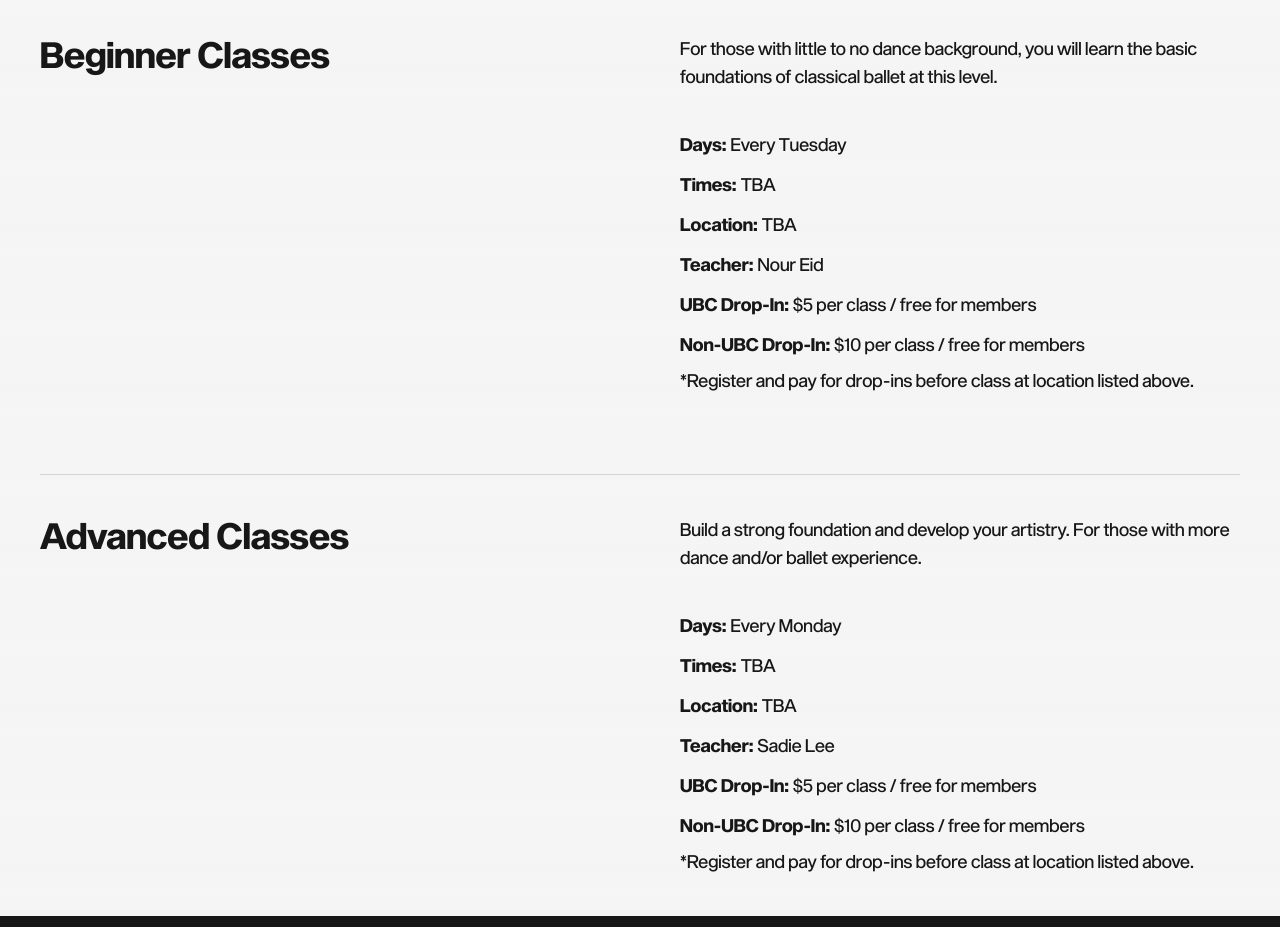
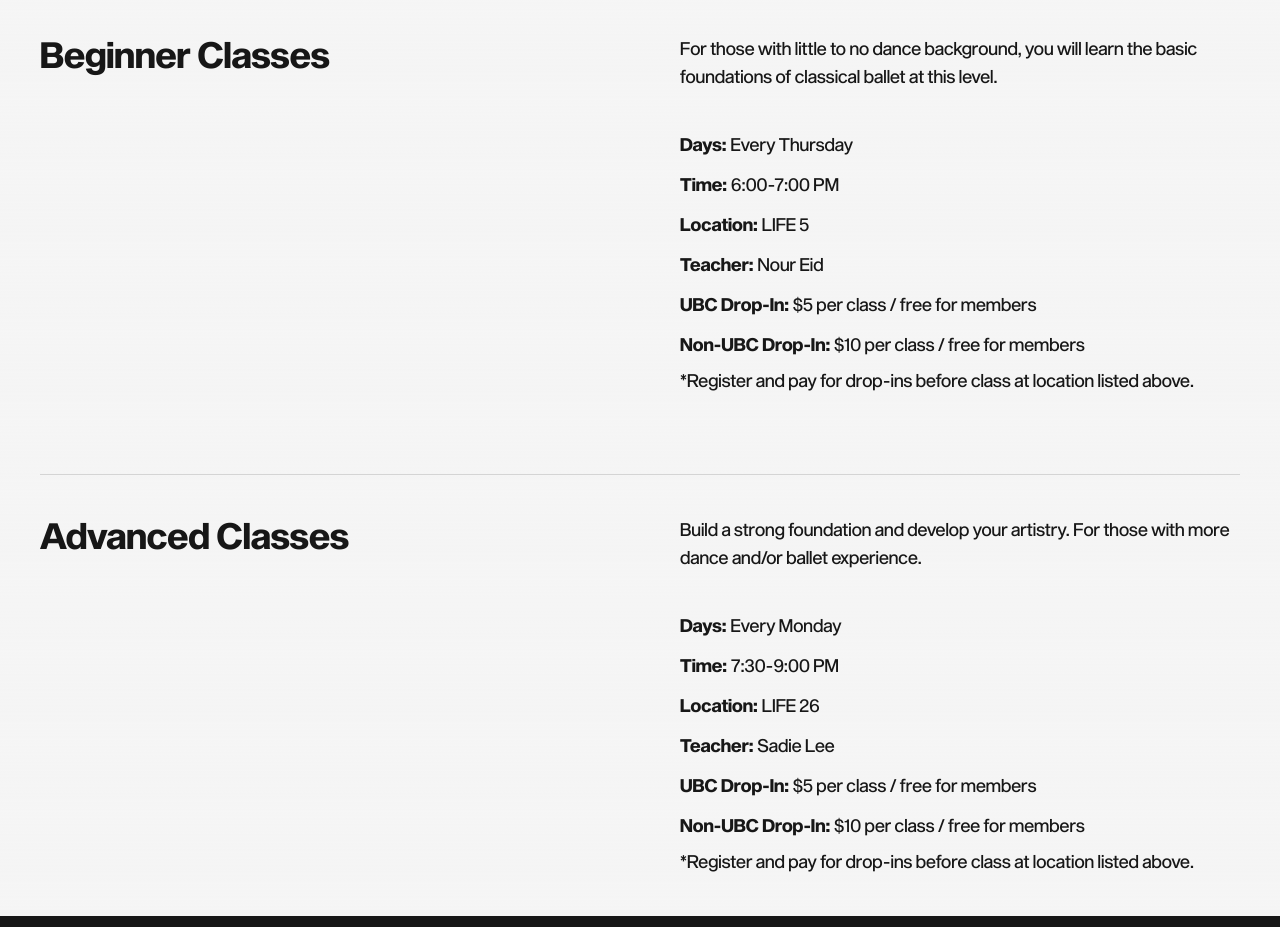
Before and after one commit to leesadie/ubcballet, a Next.js app: page /classes in a window 1280 px wide. Shown: the part 1000-1927 px from the top of the page. Built offline with nearby package versions, Linux system fonts and the light colour scheme.

Commit message:
updated class details

```diff
--- a/app/classes/ClassesClient2.tsx
+++ b/app/classes/ClassesClient2.tsx
@@ -55,15 +55,15 @@ const ClassesClient2 = () => {
                                 Days:
                             </div>
                             <div className="text-neutral-900 md:text-lg text-base">
-                                Every Tuesday
+                                Every Thursday
                             </div>
                         </div>
                         <div className="flex flex-row mt-3 md:mx-10 mx-6 gap-1">
                             <div className={`text-neutral-900 md:text-lg text-base ${font_bold.className}`}>
-                                Times:
+                                Time:
                             </div>
                             <div className="text-neutral-900 md:text-lg text-base">
-                                TBA
+                                6:00-7:00 PM
                             </div>
                         </div>
                         <div className="flex flex-row mt-3 md:mx-10 mx-6 gap-1">
@@ -71,7 +71,7 @@ const ClassesClient2 = () => {
                                 Location:
                             </div>
                             <div className="text-neutral-900 md:text-lg text-base">
-                                TBA
+                                LIFE 5
                             </div>
                         </div>
                         <div className="flex flex-row mt-3 md:mx-10 mx-6 gap-1">
@@ -137,10 +137,10 @@ const ClassesClient2 = () => {
                         </div>
                         <div className="flex flex-row mt-3 md:mx-10 mx-6 gap-1">
                             <div className={`text-neutral-900 md:text-lg text-base ${font_bold.className}`}>
-                                Times:
+                                Time:
                             </div>
                             <div className="text-neutral-900 md:text-lg text-base">
-                                TBA
+                                7:30-9:00 PM
                             </div>
                         </div>
                         <div className="flex flex-row mt-3 md:mx-10 mx-6 gap-1">
@@ -148,7 +148,7 @@ const ClassesClient2 = () => {
                                 Location:
                             </div>
                             <div className="text-neutral-900 md:text-lg text-base">
-                                TBA
+                                LIFE 26
                             </div>
                         </div>
                         <div className="flex flex-row mt-3 md:mx-10 mx-6 gap-1">
```
